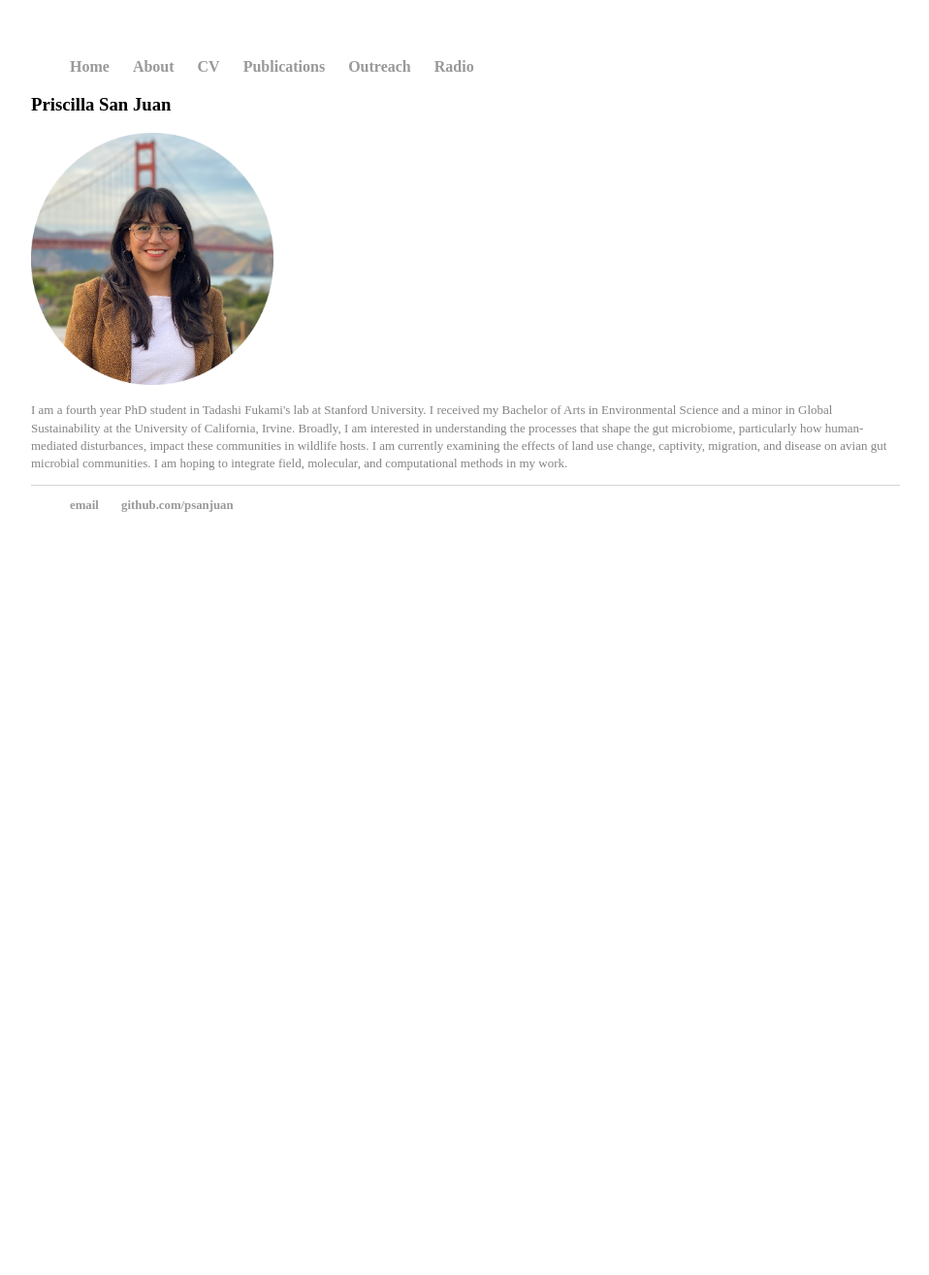
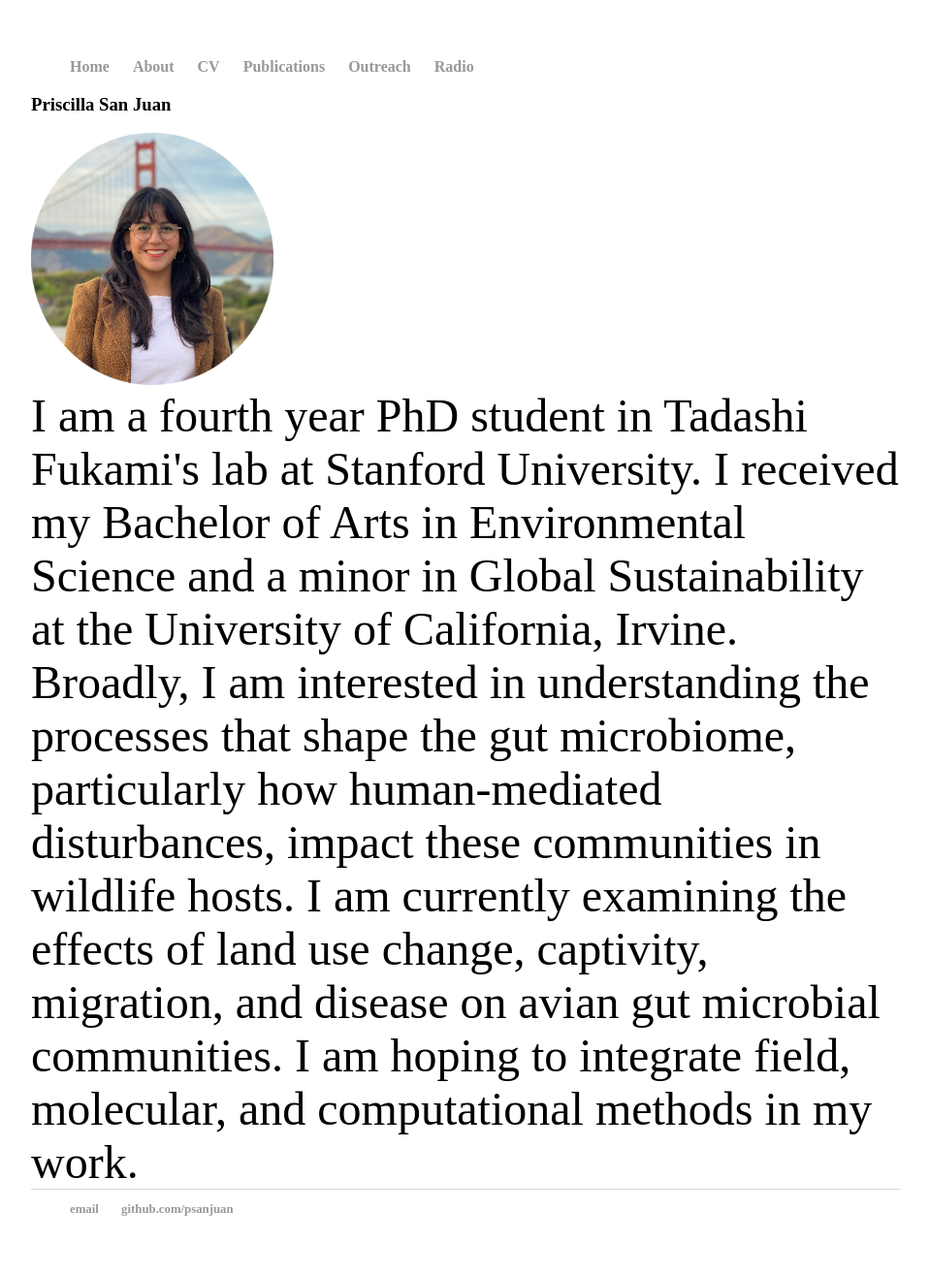
Before and after one commit to psanjuan/psanjuan.github.io, a Jekyll site: the page built from about/index.html, in a window 1280 px wide. Shown: the whole page at 97% size, without its empty margins (160-1118 px from the left). Built offline with Jekyll 4.4.1, drawn with Linux system fonts in a browser that asks for light colours; before the commit the page ends 900 px from its top, so only the background shows below that.

Commit message:
Update index.html

```diff
--- a/about/index.html
+++ b/about/index.html
@@ -7,8 +7,8 @@ title: Priscilla San Juan, PhD candidate
   <img src="headshot-sf-circle.png" alt="headshot" width="250" height="260">
 
 <div class="post">
-<p style="color:#848484;font-size:13px;">I am a fourth year PhD student in Tadashi Fukami's lab at Stanford University. I received my Bachelor of Arts in Environmental Science and a minor in Global Sustainability at the University of California, Irvine.
+<font face = "Avenir" size = "12">I am a fourth year PhD student in Tadashi Fukami's lab at Stanford University. I received my Bachelor of Arts in Environmental Science and a minor in Global Sustainability at the University of California, Irvine.
 Broadly, I am interested in understanding the processes that shape the gut microbiome, particularly how human-mediated disturbances, impact these communities in wildlife hosts. I am currently examining the effects
 of land use change, captivity, migration, and disease on avian gut microbial communities. I am hoping to integrate field, molecular, and computational methods in my work.
-  </p>
+  </font>
 </div>
```
